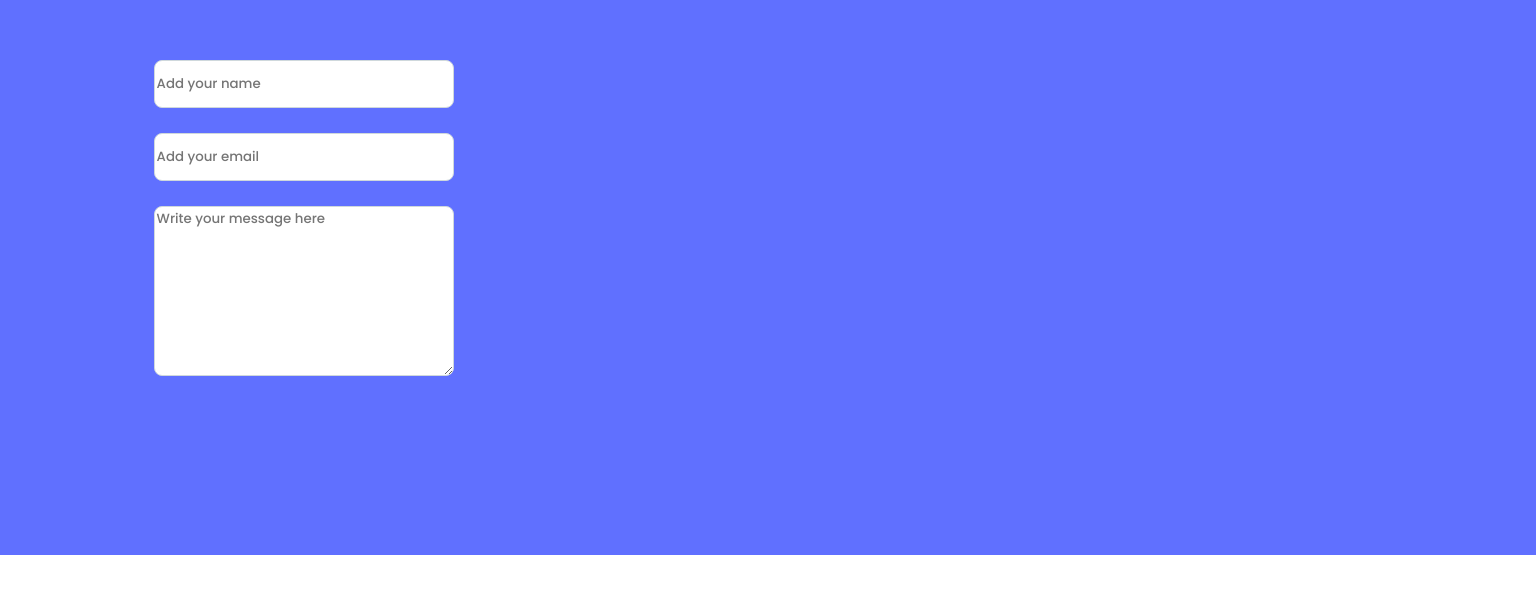
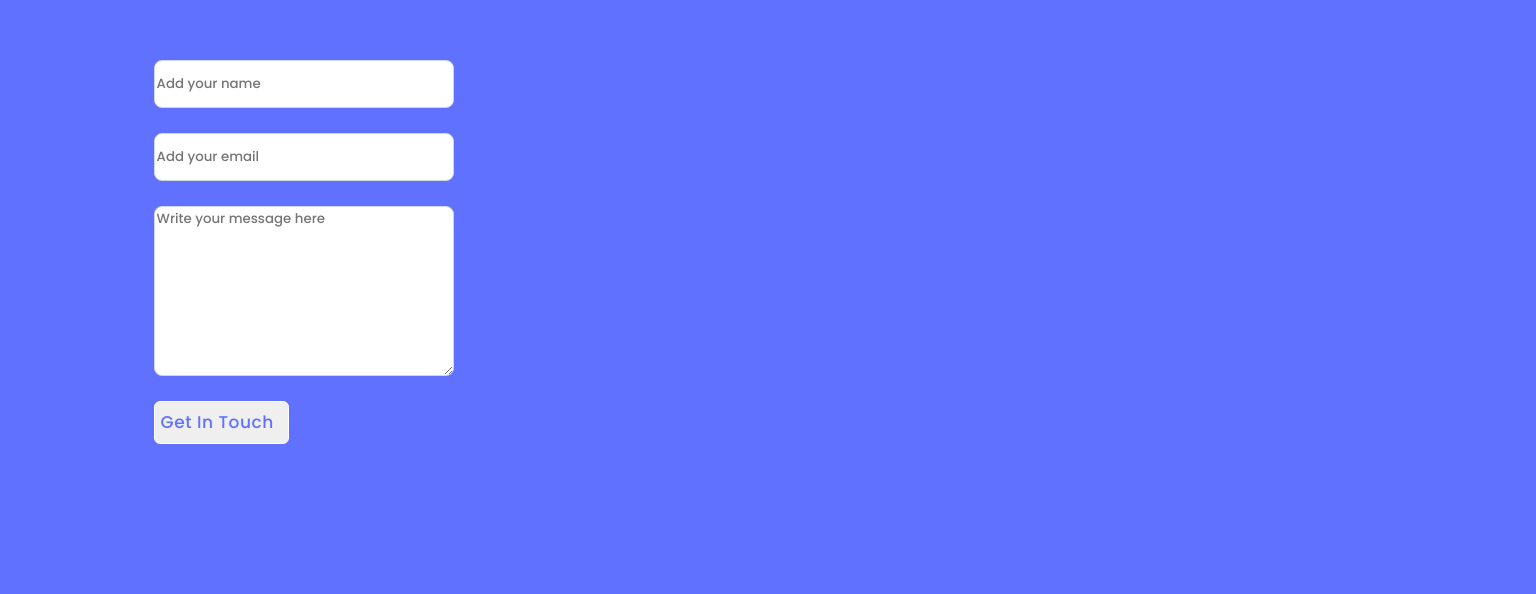
Before and after one commit to jugosack/Portfolio_Setup_And_Mobile_First, a website: page index.html in a window 1536 px wide. Shown: the part 4533-5127 px from the top of the page. Before the commit the page ends 5088 px from the top, so only its background shows below. Drawn offline with Linux system fonts and the light colour scheme.

Commit message:
add get in touch button and border radius

```diff
--- a/index.html
+++ b/index.html
@@ -381,6 +381,7 @@
     <input type="text" id="name" name="user_name" placeholder="Add your name" maxlength="30"/>
     <input type="email" id="mail" name="user_email" placeholder="Add your email" maxlength="50" />
     <textarea id="msg" name="user_message" placeholder="Write your message here" maxlength="500"></textarea>
+    <button type="submit" id="get-intouch">Get In Touch</button>
   </form>
     </footer>
 
--- a/style.css
+++ b/style.css
@@ -884,6 +884,7 @@ body {
 
   .contact-page {
     display:flex;
+    border-radius: 65px 0 0 0;
    flex-direction: column;
     background-image: url('./img/contact--mobile.png');
     width: 100%;
@@ -960,4 +961,19 @@ width: 300px;
     /* Container */
   height: 170px;
   }
+  #get-intouch {
+    width: 135px;
+    font-family: 'Poppins';
+    font-style: normal;
+    font-weight: 500;
+    font-size: 17px;
+    line-height: 39px;
+    display: flex;
+    align-items: center;
+    text-align: center;
+    letter-spacing: 0.03em;
+    color: #6070FF;
+    border: 1px solid white;
+    border-radius: 6px;
+  }
 }
```
